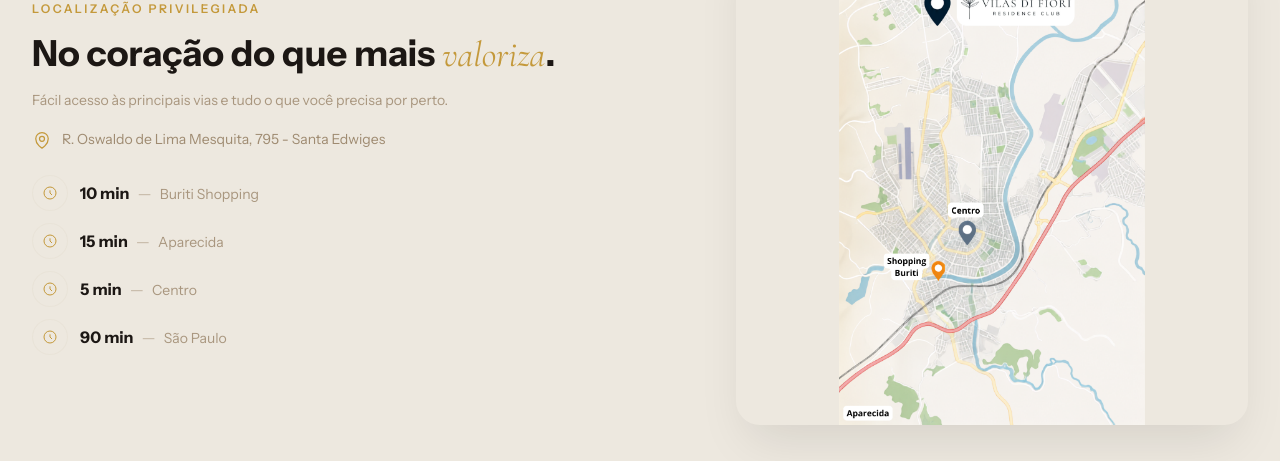
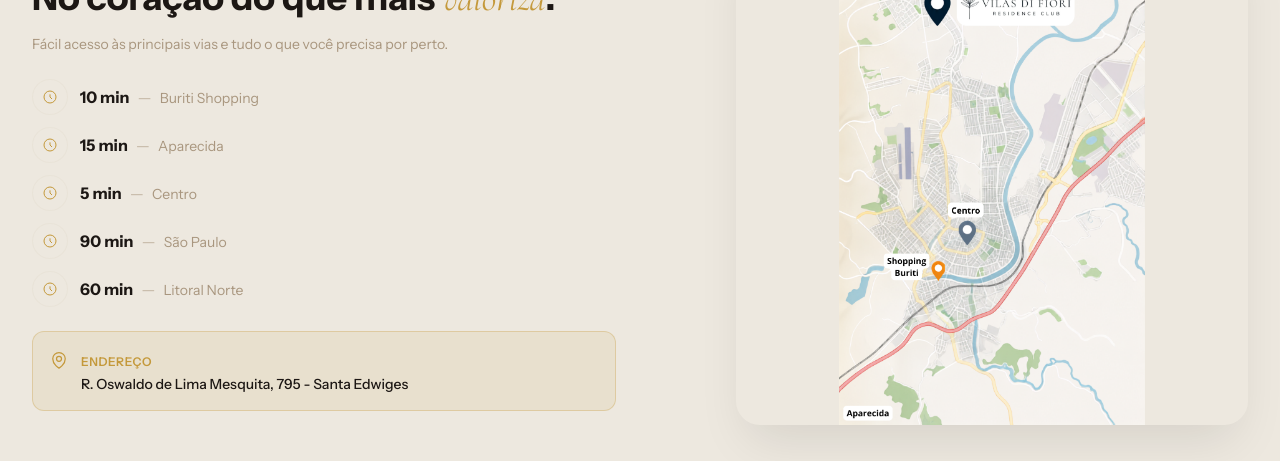
Before and after one commit to alexderrico/vilasdifiori_site, a Next.js app: page / in a window 1280 px wide. Shown: the part 3420-3881 px from the top of the page. Built offline with nearby package versions, Linux system fonts and the light colour scheme.

Commit message:
feat: add Litoral Norte distance, move address after distances with highlighted style

```diff
--- a/src/components/sections/Location.tsx
+++ b/src/components/sections/Location.tsx
@@ -20,13 +20,6 @@ export default function Location() {
               <p className="mt-3 text-brown-medium/70 leading-relaxed max-w-md text-[14px]">
                 {location.description}
               </p>
-              <div className="mt-4 flex items-start gap-2.5 text-brown-medium/80">
-                <svg className="w-5 h-5 mt-0.5 shrink-0 text-amber" fill="none" stroke="currentColor" viewBox="0 0 24 24" strokeWidth={1.5}>
-                  <path strokeLinecap="round" strokeLinejoin="round" d="M15 10.5a3 3 0 11-6 0 3 3 0 016 0z" />
-                  <path strokeLinecap="round" strokeLinejoin="round" d="M19.5 10.5c0 7.142-7.5 11.25-7.5 11.25S4.5 17.642 4.5 10.5a7.5 7.5 0 1115 0z" />
-                </svg>
-                <span className="text-sm leading-relaxed">{location.address}</span>
-              </div>
               <div className="mt-6 space-y-3">
                 {location.distances.map((d, i) => (
                   <ScrollReveal key={i} delay={i * 80} direction="left">
@@ -44,6 +37,19 @@ export default function Location() {
                     </div>
                   </ScrollReveal>
                 ))}
+              </div>
+
+              <div className="mt-6 p-4 bg-amber/10 border border-amber/30 rounded-xl">
+                <div className="flex items-start gap-3">
+                  <svg className="w-5 h-5 mt-0.5 shrink-0 text-amber" fill="none" stroke="currentColor" viewBox="0 0 24 24" strokeWidth={1.5}>
+                    <path strokeLinecap="round" strokeLinejoin="round" d="M15 10.5a3 3 0 11-6 0 3 3 0 016 0z" />
+                    <path strokeLinecap="round" strokeLinejoin="round" d="M19.5 10.5c0 7.142-7.5 11.25-7.5 11.25S4.5 17.642 4.5 10.5a7.5 7.5 0 1115 0z" />
+                  </svg>
+                  <div>
+                    <span className="text-xs font-semibold uppercase tracking-wider text-amber">Endereço</span>
+                    <p className="text-sm font-medium text-brown-dark mt-0.5">{location.address}</p>
+                  </div>
+                </div>
               </div>
             </ScrollReveal>
           </div>
--- a/src/content.ts
+++ b/src/content.ts
@@ -123,6 +123,7 @@ export const siteContent = {
       { time: "15 min", place: "Aparecida" },
       { time: "5 min", place: "Centro" },
       { time: "90 min", place: "São Paulo" },
+      { time: "60 min", place: "Litoral Norte" },
     ],
   },
 
```
